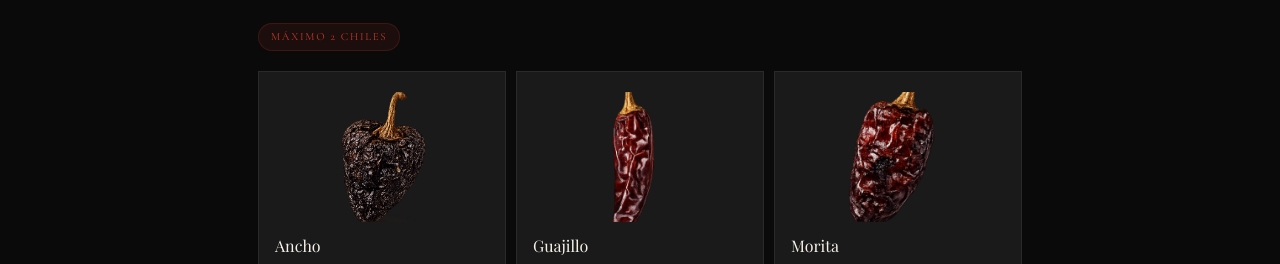
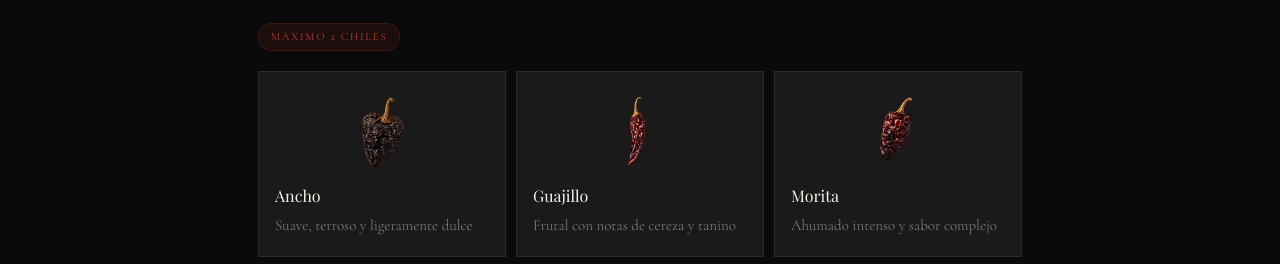
Before and after one commit to fagagamen/jami-ni, a plain HTML site: page salsa-macha.html in a window 1280 px wide. Shown: the part 670-934 px from the top of the page. Drawn offline with nearby package versions, Linux system fonts and the light colour scheme; a web font is replaced by a local one.

Commit message:
cambio tamaño imagenes

```diff
--- a/salsa-macha.html
+++ b/salsa-macha.html
@@ -242,7 +242,7 @@ function renderChiles() {
     const sel = estado.chiles.includes(c.id);
     const dis = !sel && estado.chiles.length >= 2;
     return `<div class="opcion-card ${sel?'selected':''} ${dis?'disabled':''}" onclick="${dis?'':'toggleChile(\''+c.id+'\')'}">
-      ${c.imagen ? `<div style="width:100%;height:130px;overflow:hidden;margin-bottom:10px;"><img src="${c.imagen}" alt="${c.nombre}" style="width:100%;height:100%;object-fit:cover;"></div>` : `<span class="opcion-icon">${c.icon}</span>`}<div class="opcion-name">${c.nombre}</div><div class="opcion-desc">${c.desc}</div></div>`;
+      ${c.imagen ? `<div style="width:100%;height:80px;overflow:hidden;margin-bottom:10px;"><img src="${c.imagen}" alt="${c.nombre}" style="width:100%;height:100%;object-fit:contain;object-position:center center;"></div>` : `<span class="opcion-icon">${c.icon}</span>`}<div class="opcion-name">${c.nombre}</div><div class="opcion-desc">${c.desc}</div></div>`;
   }).join('');
   document.getElementById('btn-next-0').disabled = estado.chiles.length === 0;
 }
```
